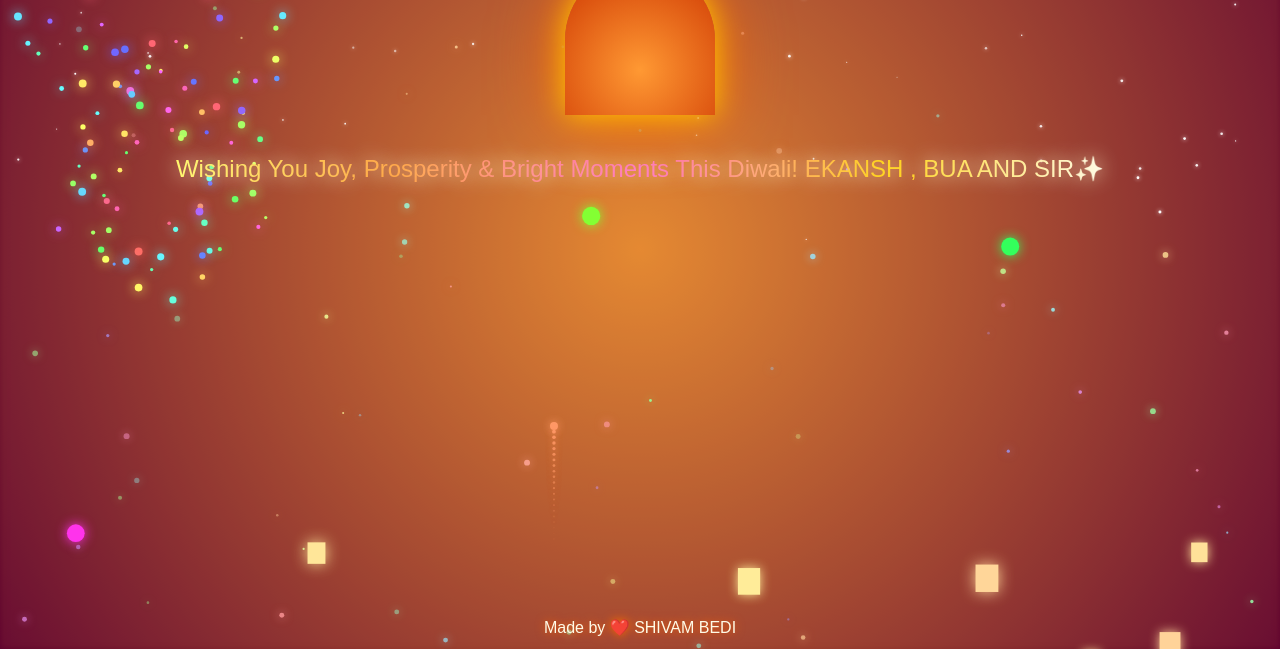
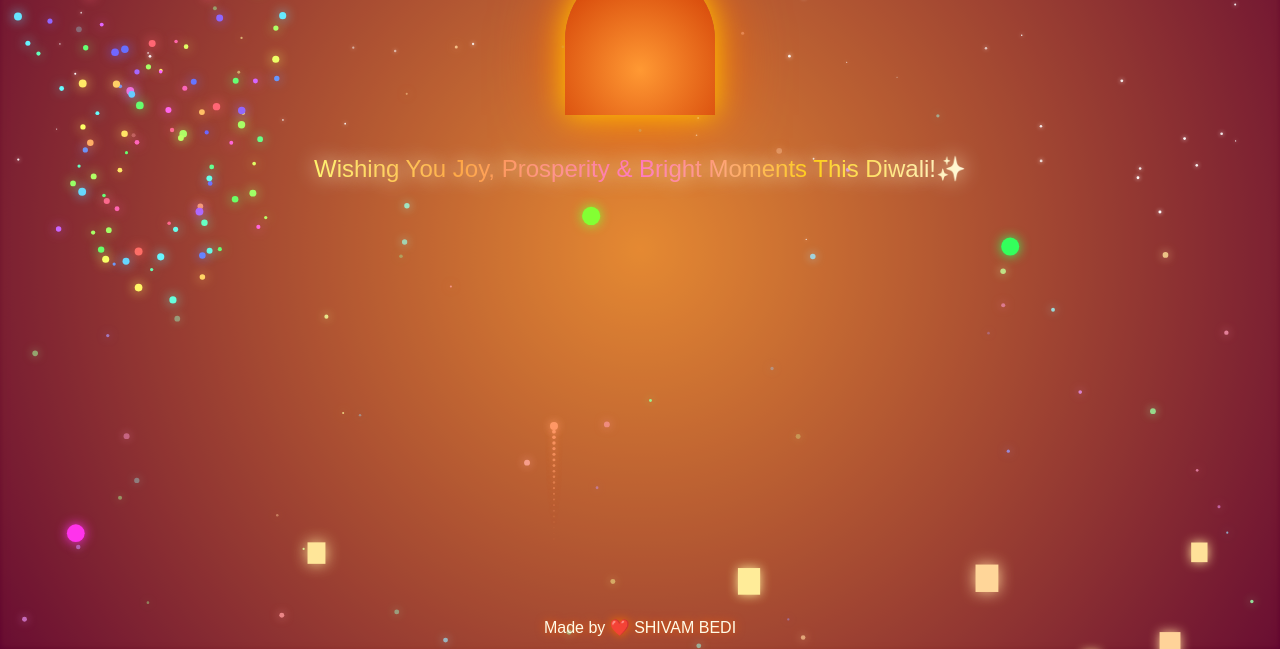
Before and after one commit to SHIa12l0000000/HAPPY-DIWALI-, a plain HTML site: page index.html in a window 1280 px wide. Both pictures are taken after a click on the element 639 px from the left and 191 px from the top of the page. Shown: the part 151-800 px from the top of the page. Drawn offline with Linux system fonts and the light colour scheme.

Commit message:
Update index.html

```diff
--- a/index.html
+++ b/index.html
@@ -68,7 +68,7 @@ canvas{ position:absolute; top:0; left:0; width:100%; height:100%; z-index:1;}
 <div class="content">
 <h1>🎆 Happy Diwali 🎇</h1>
 <div class="diya" id="diya"><div class="flame" id="flame"></div></div>
-<div class="message" id="message">Wishing You Joy, Prosperity & Bright Moments This Diwali! EKANSH , BUA AND SIR✨</div>
+<div class="message" id="message">Wishing You Joy, Prosperity & Bright Moments This Diwali!✨</div>
 </div>
 <div id="madeby">Made by ❤️ SHIVAM BEDI</div>
 
```
